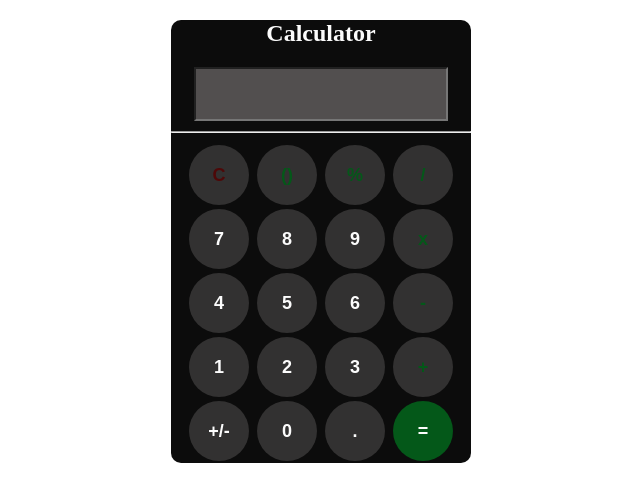
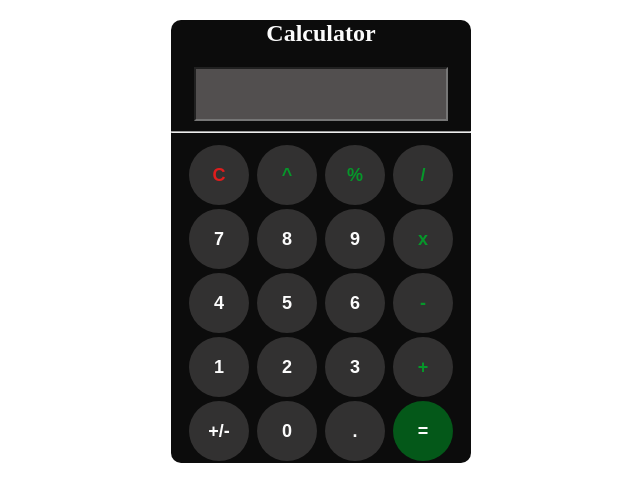
Before and after one commit to OryemaStephen/simple-calculator, a plain HTML site: page index.html in a window 1280 px wide. Shown: the full height of the page, 319-959 px from the left. Drawn offline with Linux system fonts and the light colour scheme.

Commit message:
Added functionality

```diff
--- a/app.js
+++ b/app.js
@@ -0,0 +1,14 @@
+
+function inputValue(val){
+    document.getElementById('display').value = val;
+}
+
+function input(v){
+    document.getElementById('display').value+=v;
+}
+
+function calculate(){
+    let input = document.getElementById('display').value;
+    let y =eval(input);
+    document.getElementById('display').value = y;
+}
--- a/index.html
+++ b/index.html
@@ -15,26 +15,26 @@
                 <input type="text" id="display">
                 <hr>
                 <div id="keys">
-                    <input type="button" value="C" class="button delete">
-                    <input type="button" value="()" class="button green">
-                    <input type="button" value="%" class="button green">
-                    <input type="button" value="/" class="button green">
-                    <input type="button" value="7" class="button white">
-                    <input type="button" value="8" class="button white">
-                    <input type="button" value="9" class="button white">
-                    <input type="button" value="x" class="button green">
-                    <input type="button" value="4" class="button white">
-                    <input type="button" value="5" class="button white">
-                    <input type="button" value="6" class="button white">
-                    <input type="button" value="-" class="button green">
-                    <input type="button" value="1" class="button white">
-                    <input type="button" value="2" class="button white">
-                    <input type="button" value="3" class="button white">
-                    <input type="button" value="+" class="button green">
-                    <input type="button" value="+/-" class="button white">
-                    <input type="button" value="0" class="button white">
-                    <input type="button" value="." class="button white">
-                    <input type="button" value="=" class="button green equal-sign">
+                    <input type="button" value="C" onclick='inputValue("")' class="button delete">
+                    <input type="button" value="^" onclick="input('**')" class="button green">
+                    <input type="button" value="%" onclick="input('%')" class="button green">
+                    <input type="button" value="/" onclick="input('/')" class="button green">
+                    <input type="button" value="7" onclick="input('7')" class="button white">
+                    <input type="button" value="8" onclick="input('8')" class="button white">
+                    <input type="button" value="9" onclick="input('9')" class="button white">
+                    <input type="button" value="x" onclick="input('*')" class="button green">
+                    <input type="button" value="4" onclick="input('4')" class="button white">
+                    <input type="button" value="5" onclick="input('5')" class="button white">
+                    <input type="button" value="6" onclick="input('6')" class="button white">
+                    <input type="button" value="-" onclick="input('-')" class="button green">
+                    <input type="button" value="1" onclick="input('1')" class="button white">
+                    <input type="button" value="2" onclick="input('2')" class="button white">
+                    <input type="button" value="3" onclick="input('3')" class="button white">
+                    <input type="button" value="+" onclick="input('+')" class="button green">
+                    <input type="button" value="+/-" onclick="input('+/-')" class="button white">
+                    <input type="button" value="0" onclick="input('0')" class="button white">
+                    <input type="button" value="." onclick="input('.')" class="button white">
+                    <input type="button" value="=" onclick="calculate()" class="button green equal-sign">
                 </div>
             </div>
         </main>
--- a/style.css
+++ b/style.css
@@ -38,6 +38,7 @@ hr{
     color: #FCFCFC;
 }
 
+
 .button{
     width: 60px;
     height: 60px;
@@ -54,11 +55,11 @@ hr{
 }
 
 .green{
-    color: #045819;
+    color: #06972a;
 }
 
 .delete{
-    color: #4e0808;
+    color: #df1d1d;
 }
 
 .equal-sign{
```
